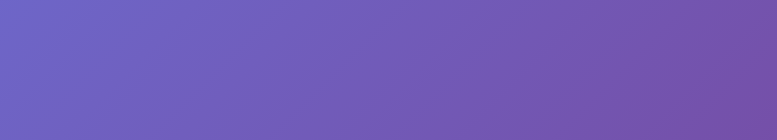
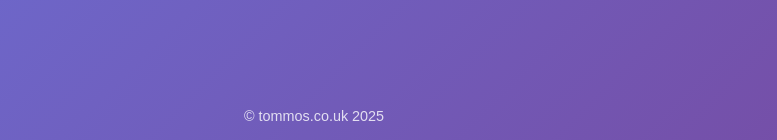
Before and after one commit to tommos23/tommos, a PHP site: page / in a window 1280 px wide. Shown: the part 660-800 px from the top of the page, without its empty margins (326-1103 px from the left). Run offline with PHP 8.4, Linux system fonts and the light colour scheme.

Commit message:
Add copyright notice to website footer
Co-authored-by: tommos23 <4785461+tommos23@users.noreply.github.com>

```diff
--- a/index.html
+++ b/index.html
@@ -10,5 +10,8 @@
     <div class="container">
         <h1>Coming Soon</h1>
     </div>
+    <footer class="copyright">
+        &copy; tommos.co.uk 2025
+    </footer>
 </body>
 </html>
--- a/styles.css
+++ b/styles.css
@@ -24,3 +24,14 @@ h1 {
     letter-spacing: 0.5rem;
     text-transform: uppercase;
 }
+
+.copyright {
+    position: fixed;
+    bottom: 0;
+    left: 0;
+    right: 0;
+    text-align: center;
+    padding: 1rem;
+    font-size: 0.9rem;
+    opacity: 0.8;
+}
```
